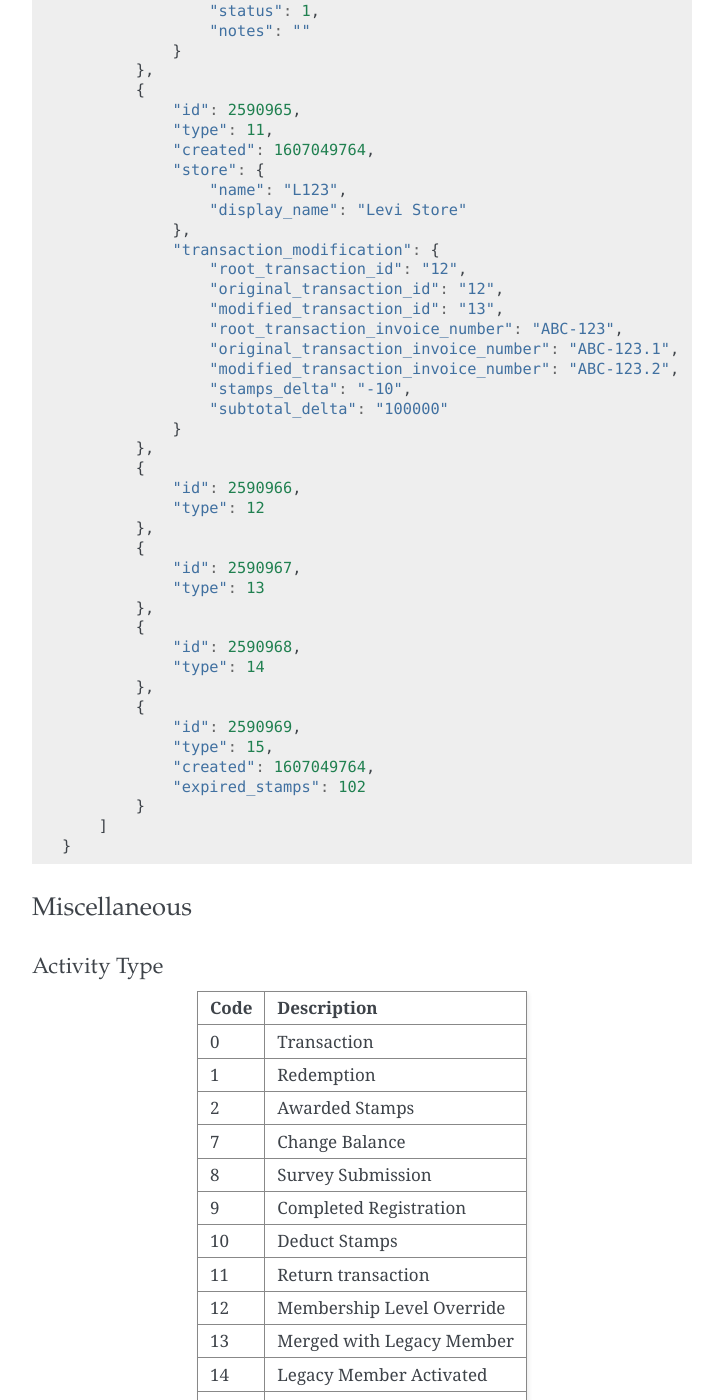
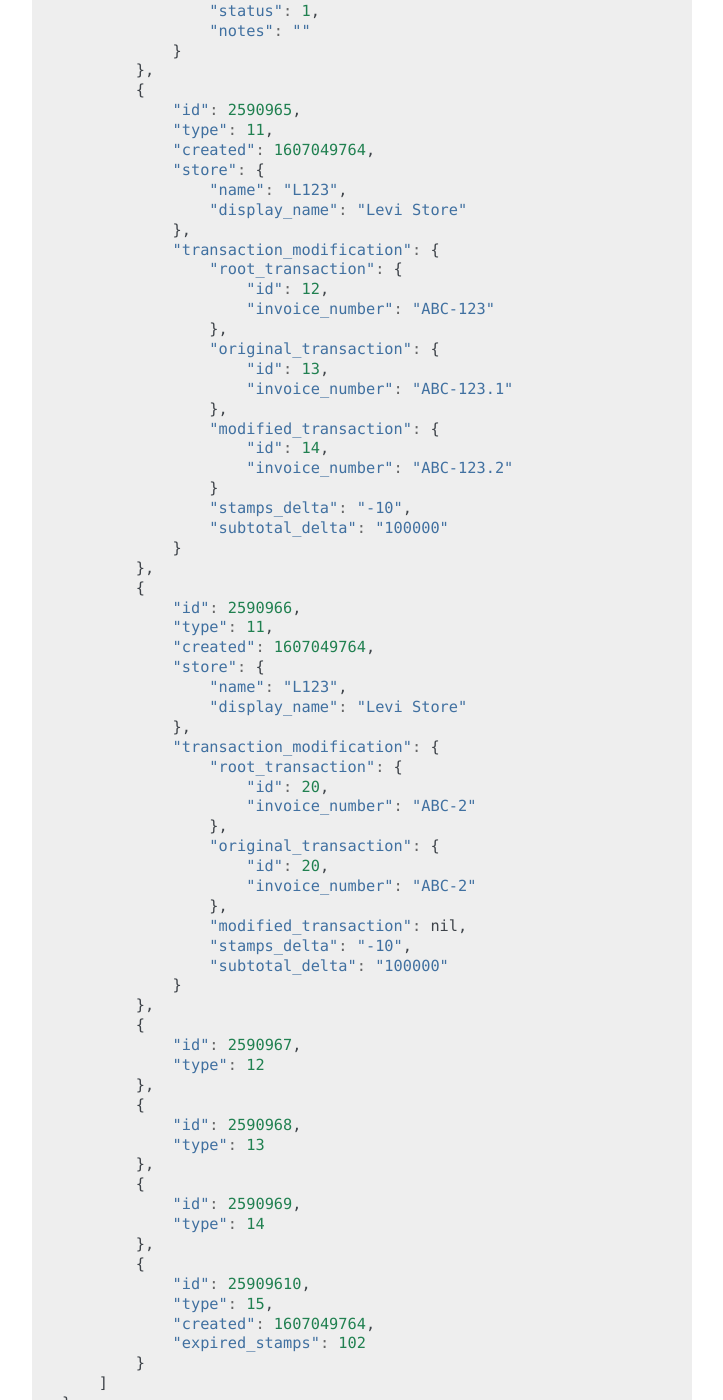
Before and after one commit to ui/stamps-api-docs, a Sphinx documentation site: the page built from source/activity_api.rst, in a window 1280 px wide and 1400 px high, scrolled down 3040 px. Shown: the whole window, without its empty margins (388-1111 px from the left). Built offline with Sphinx 7.4.7, drawn with Linux system fonts in a browser that asks for light colours.

Commit message:
transaction modification object update on activities API (#140)
* transaction modification object update on activities API

* add example optional modified_transaction

* update ID

```diff
--- a/source/activity_api.rst
+++ b/source/activity_api.rst
@@ -162,30 +162,58 @@ Below is an example response on successful API call.
                     "display_name": "Levi Store"
                 },
                 "transaction_modification": {
-                    "root_transaction_id": "12",
-                    "original_transaction_id": "12",
-                    "modified_transaction_id": "13",
-                    "root_transaction_invoice_number": "ABC-123",
-                    "original_transaction_invoice_number": "ABC-123.1",
-                    "modified_transaction_invoice_number": "ABC-123.2",
+                    "root_transaction": {
+                        "id": 12,
+                        "invoice_number": "ABC-123"
+                    },
+                    "original_transaction": {
+                        "id": 13,
+                        "invoice_number": "ABC-123.1"
+                    },
+                    "modified_transaction": {
+                        "id": 14,
+                        "invoice_number": "ABC-123.2"
+                    }
                     "stamps_delta": "-10",
                     "subtotal_delta": "100000"
                 }
             },
             {
                 "id": 2590966,
+                "type": 11,
+                "created": 1607049764,
+                "store": {
+                    "name": "L123",
+                    "display_name": "Levi Store"
+                },
+                "transaction_modification": {
+                    "root_transaction": {
+                        "id": 20,
+                        "invoice_number": "ABC-2"
+                    },
+                    "original_transaction": {
+                        "id": 20,
+                        "invoice_number": "ABC-2"
+                    },
+                    "modified_transaction": nil,
+                    "stamps_delta": "-10",
+                    "subtotal_delta": "100000"
+                }
+            },
+            {
+                "id": 2590967,
                 "type": 12
             },
             {
-                "id": 2590967,
+                "id": 2590968,
                 "type": 13
             },
             {
-                "id": 2590968,
+                "id": 2590969,
                 "type": 14
             },
             {
-                "id": 2590969,
+                "id": 25909610,
                 "type": 15,
                 "created": 1607049764,
                 "expired_stamps": 102
```
